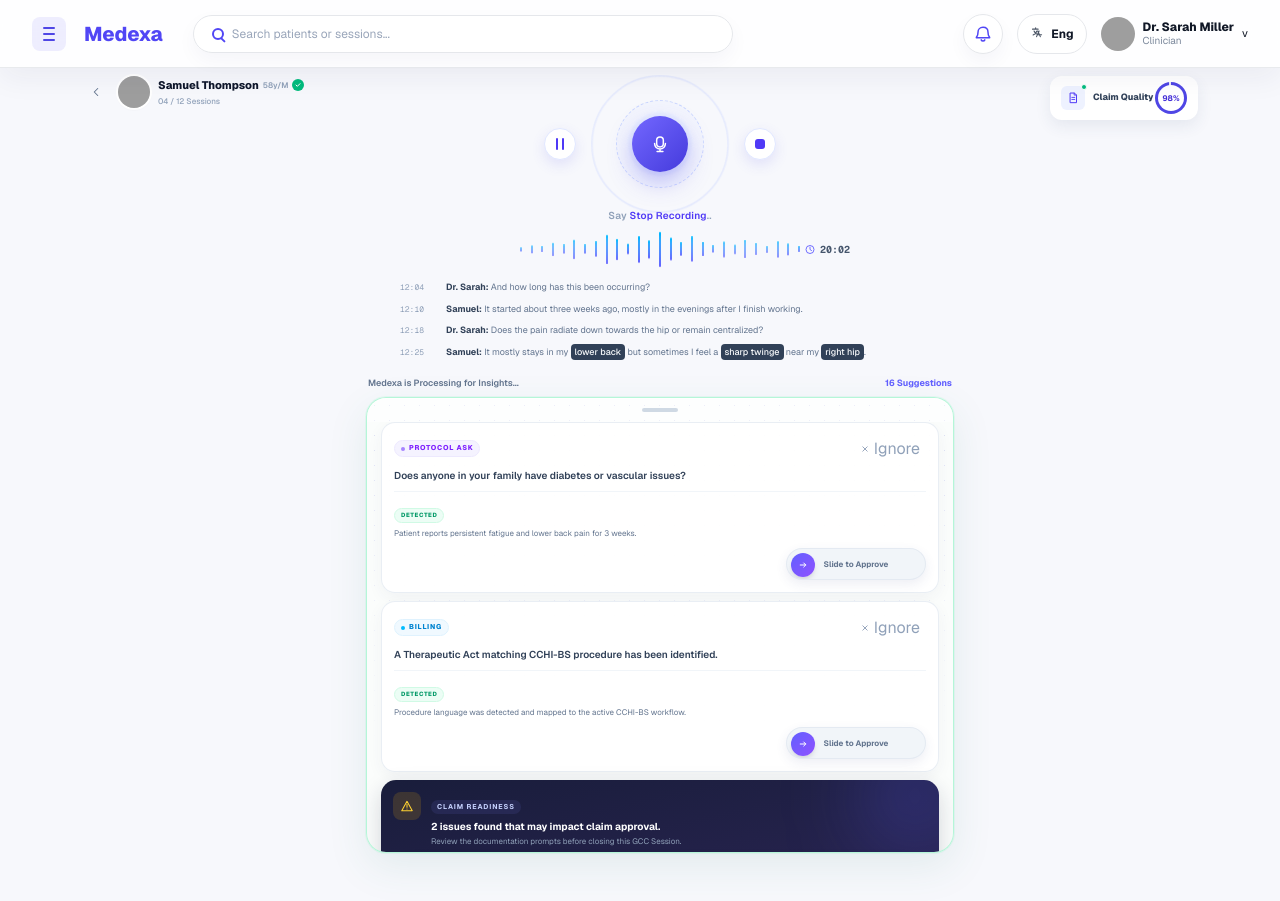
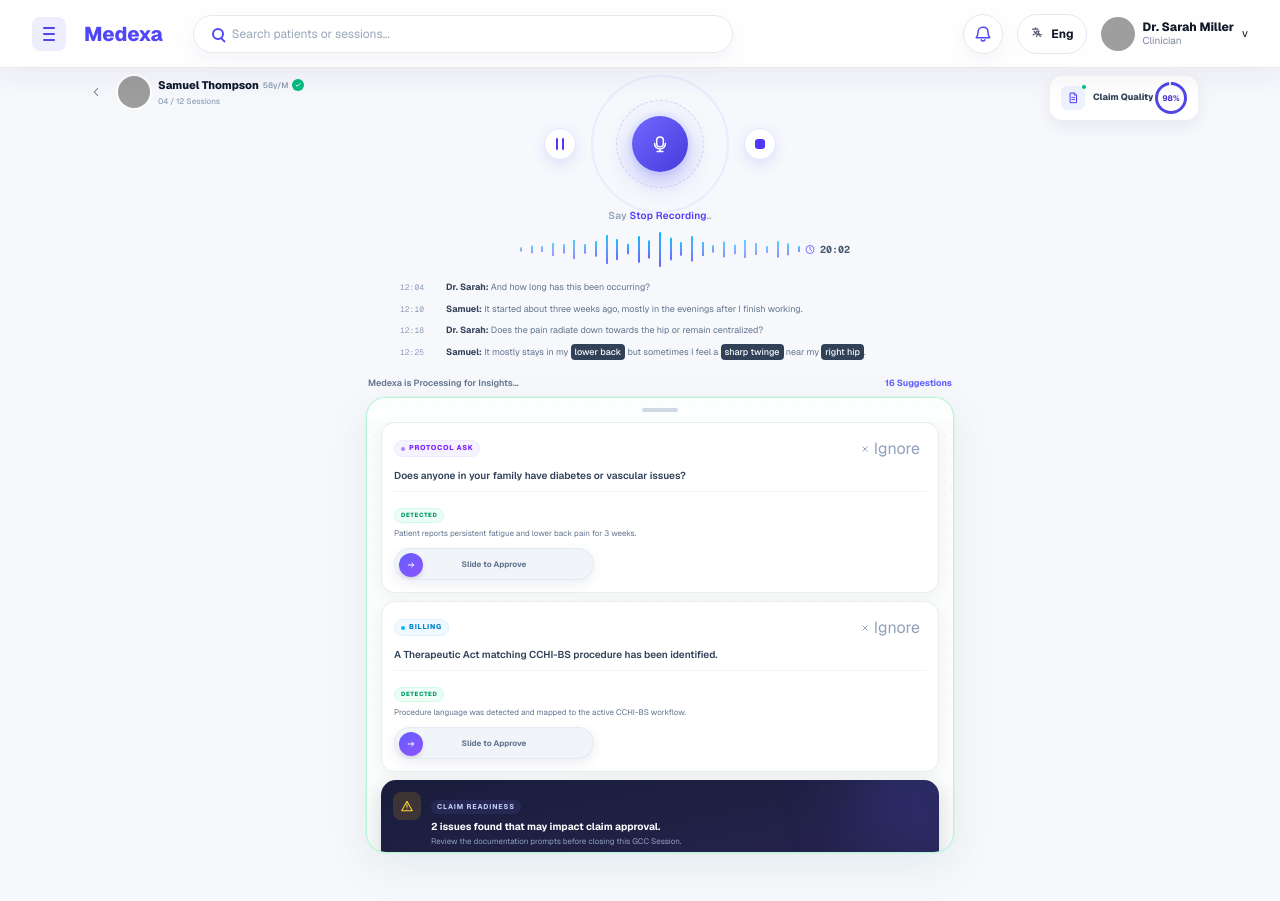
Before and after one commit to syedsaifshah786/medexa-gcc-frontend, a Next.js app: page /session in a window 1280 px wide. Built offline with nearby package versions, Linux system fonts and the light colour scheme; grey boxes are pictures that could not be loaded.

Commit message:
Align GCC slide to approve controls left

```diff
--- a/src/components/gcc/GCCSuggestionCard.tsx
+++ b/src/components/gcc/GCCSuggestionCard.tsx
@@ -41,12 +41,12 @@ export default function GCCSuggestionCard({ suggestion }: { suggestion: Suggesti
         </p>
       </div>
 
-      <div className="mt-2 flex justify-end">
+      <div className="mt-2 flex justify-start">
         <SlideAction
           label="Slide to Approve"
           completedLabel="Approved"
           onComplete={() => undefined}
-          className="w-[140px]"
+          className="w-[200px] max-w-full"
         />
       </div>
     </article>
```
